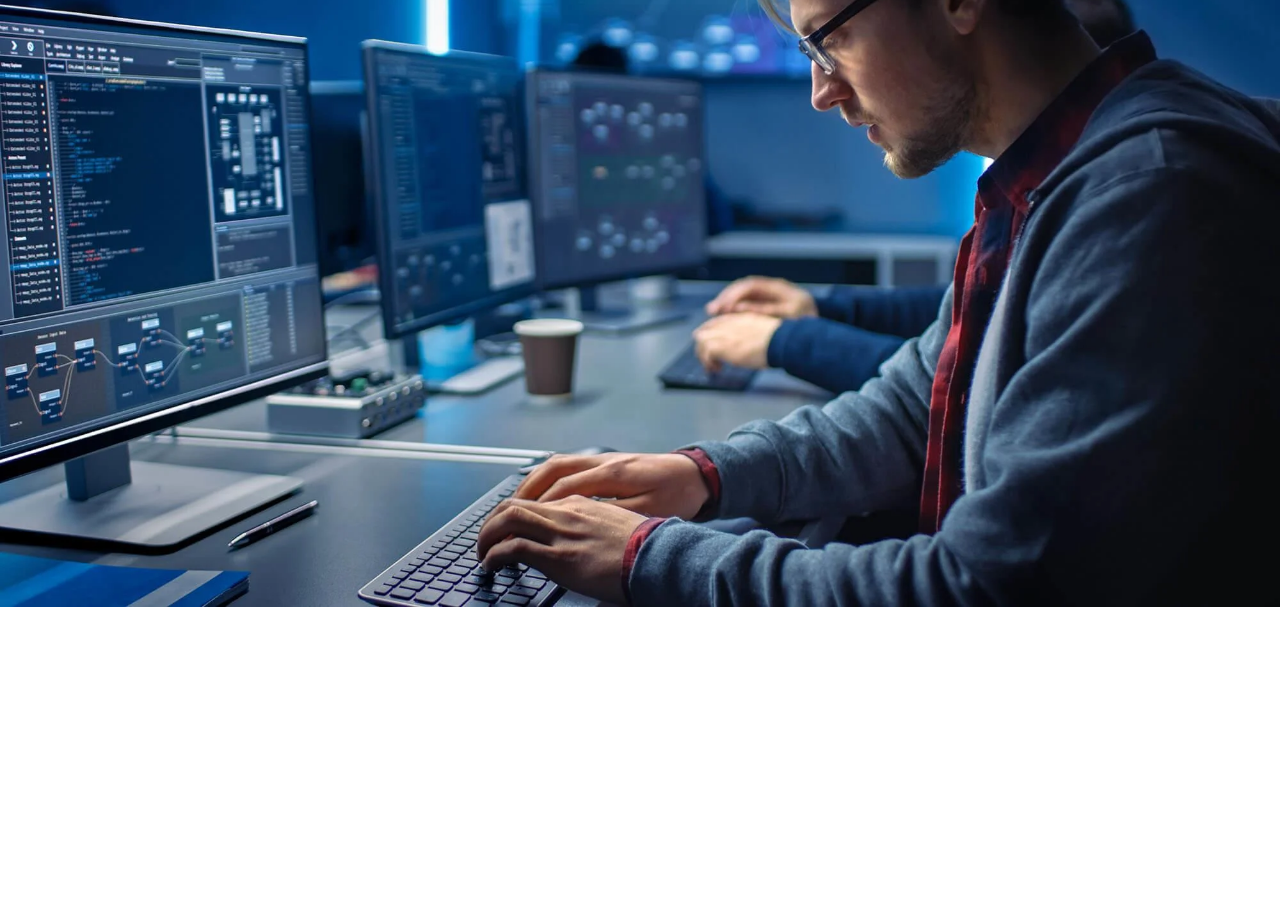
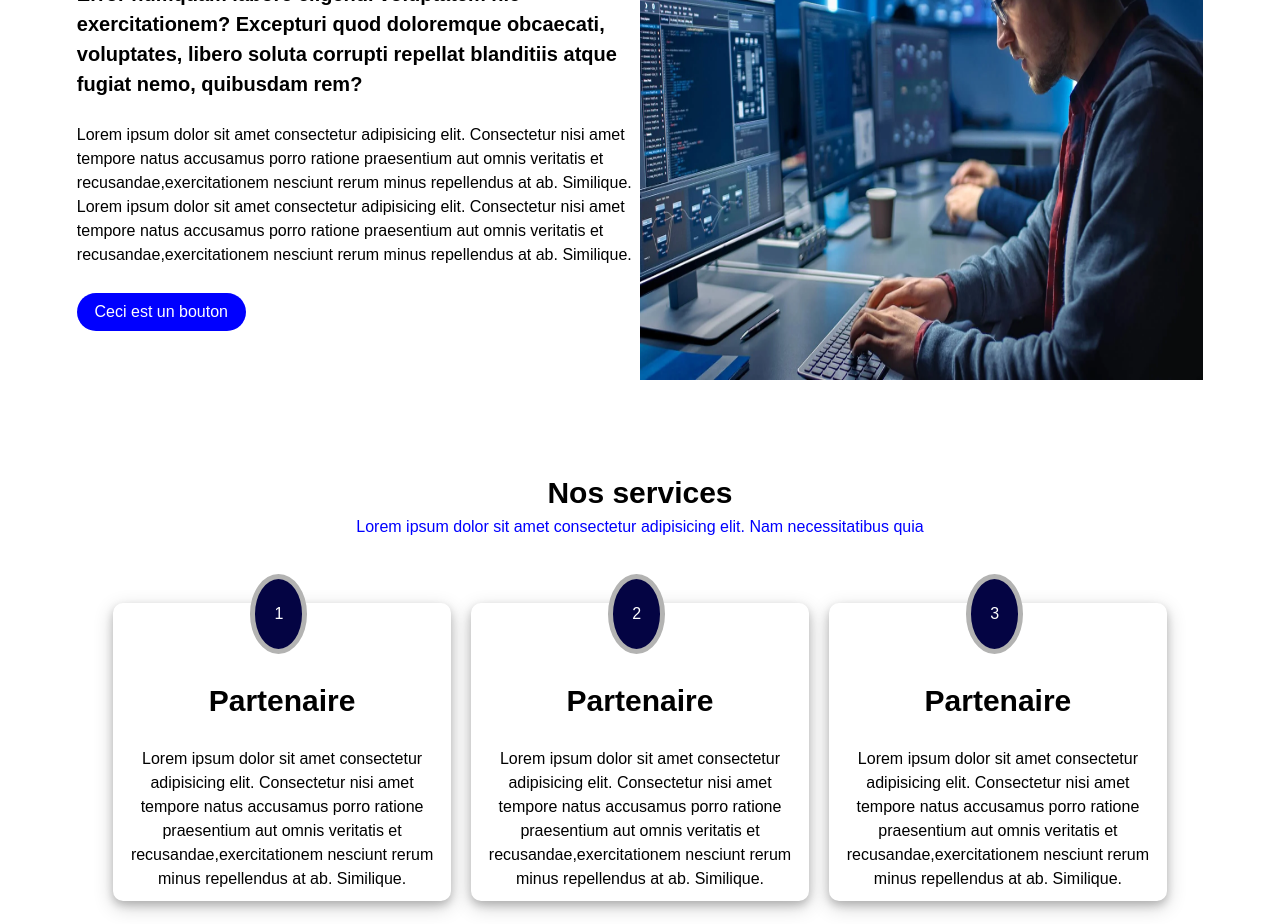
Before and after one commit to Clavien317/Innovtmada, a Next.js app: page / in a window 1280 px wide. Shown: the part 1820-2744 px from the top of the page. Before the commit the page ends 2427 px from the top, so only its background shows below. Built offline with nearby package versions, Linux system fonts and the light colour scheme.

Commit message:
feat service innovt

```diff
--- a/app/page.js
+++ b/app/page.js
@@ -2,6 +2,7 @@ import Apropos from '@/components/Apropos'
 import Contenu from '@/components/Contenu'
 import NavBar from '@/components/NavBar'
 import Professionnel from '@/components/Professionnel'
+import Service from '@/components/Service'
 import React from 'react'
 
 function page() {
@@ -16,6 +17,8 @@ function page() {
         <Apropos />
 
         <Professionnel />
+
+        <Service />
       </>
   )
 }
--- a/components/Professionnel.jsx
+++ b/components/Professionnel.jsx
@@ -46,19 +46,29 @@ function Professionnel() {
 
         <div className="talent">
             <div className="txt">
-            <h1>Partenaire</h1>
+            <h1>
+                Lorem ipsum dolor sit amet consectetur adipisicing elit.
+                Error numquam labore eligendi voluptatem hic exercitationem? Excepturi quod doloremque obcaecati,
+                voluptates, libero soluta corrupti repellat blanditiis atque fugiat nemo, quibusdam rem?
+            </h1>
             <br />
             <p>
                 Lorem ipsum dolor sit amet consectetur adipisicing elit. Consectetur nisi
                 amet tempore natus accusamus porro ratione praesentium aut
                 omnis veritatis et recusandae,exercitationem nesciunt rerum minus repellendus at ab. Similique.
+                Lorem ipsum dolor sit amet consectetur adipisicing elit. Consectetur nisi
+                amet tempore natus accusamus porro ratione praesentium aut
+                omnis veritatis et recusandae,exercitationem nesciunt rerum minus repellendus at ab. Similique.
             </p>
+
+            <button>Ceci est un bouton</button>
             </div>
-
             <div className="image">
                 <img src="/Full-Stack-Developer-1.webp" alt="" />
             </div>
         </div>
+
+
     </>
   )
 }
--- /dev/null
+++ b/components/Service.jsx
@@ -0,0 +1,53 @@
+import React from 'react'
+
+function Service() {
+  return (
+    <>
+        <div className="service">
+            <h2>Nos services</h2>
+            <p className='p'>
+                Lorem ipsum dolor sit amet consectetur adipisicing elit.
+                Nam necessitatibus quia
+            </p>
+
+            <div className="develop">
+                <div className='nbre'>1</div>
+                <br />
+                <h1>Partenaire</h1>
+                <br />
+                <p>
+                    Lorem ipsum dolor sit amet consectetur adipisicing elit. Consectetur nisi
+                    amet tempore natus accusamus porro ratione praesentium aut
+                    omnis veritatis et recusandae,exercitationem nesciunt rerum minus repellendus at ab. Similique.
+                </p>
+            </div>
+
+            <div className="develop">
+                <div className='nbre'>2</div>
+                <br />
+                <h1>Partenaire</h1>
+                <br />
+                <p>
+                    Lorem ipsum dolor sit amet consectetur adipisicing elit. Consectetur nisi
+                    amet tempore natus accusamus porro ratione praesentium aut
+                    omnis veritatis et recusandae,exercitationem nesciunt rerum minus repellendus at ab. Similique.
+                </p>
+            </div>
+
+            <div className="develop">
+                <div className='nbre'>3</div>
+                <br />
+                <h1>Partenaire</h1>
+                <br />
+                <p>
+                    Lorem ipsum dolor sit amet consectetur adipisicing elit. Consectetur nisi
+                    amet tempore natus accusamus porro ratione praesentium aut
+                    omnis veritatis et recusandae,exercitationem nesciunt rerum minus repellendus at ab. Similique.
+                </p>
+            </div>
+        </div>
+    </>
+  )
+}
+
+export default Service
--- a/public/styles/professionnel.css
+++ b/public/styles/professionnel.css
@@ -5,14 +5,16 @@
     justify-content: space-between;
     margin-top: 0vw;
     background-color: rgb(13, 70, 128);
+    height: 60vh;
 }
 
 .professionnel .container .projet ,.experience ,.partenaire
 {
-    width: 30%;
+    width: 25%;
     color: white;
     height: 40vh;
-    margin-left: 1%;
+    margin-left: 5%;
+    margin-bottom: 3vw;
 }
 
 .professionnel .container .projet .nbre,.experience .nbre ,.partenaire .nbre
@@ -20,7 +22,7 @@
     background-color: rgb(6, 10, 68);
     color: white;
     border-radius: 50%;
-    width: 20%;
+    width: 23%;
     height: 12vh;
     display: flex;
     align-items: center;
@@ -39,3 +41,111 @@
 {
     text-align: start;
 }
+
+
+.talent
+{
+    display: flex;
+    justify-content: space-between;
+    align-items: center;
+    width: 90%;
+    margin-left: 5%;
+    margin-top: -5vw;
+    background-color: white;
+    padding: 1vw;
+    border-radius: 10px;
+}
+
+.talent .txt
+{
+    width: 50%;
+}
+
+.talent .txt h1
+{
+    font-size: 20px;
+    font-weight: 600;
+}
+
+.talent .txt button
+{
+    width: 30%;
+    height: 3vw;
+    background-color: blue;
+    color: white;
+    border-radius: 20px;
+    margin-top: 2vw;
+}
+
+.talent .image
+{
+    width: 50%;
+}
+
+.talent .image img
+{
+    height: 60vh;
+    width: 100%;
+}
+
+.service
+{
+    text-align: center;
+    width: 90%;
+    margin-left: 5%;
+    background-color: white;
+    padding: 1vw;
+    border-radius: 10px;
+    margin-top: 5vw;
+}
+
+.service h2
+{
+    font-size: 30px;
+    font-weight: 700;
+}
+
+.service .p
+{
+    color: blue;
+}
+
+.service .develop
+{
+    width: 30%;
+    box-shadow: 0 4px 8px 0 rgba(0, 0, 0, 0.2), 0 6px 20px 0 rgba(0, 0, 0, 0.19);
+    padding: 10px;
+    text-align: center;
+    display: inline-block;
+    margin: 10px;
+    margin-top: 5vw;
+    border-radius: 10px;
+}
+
+.service .develop:hover
+{
+    background-color: rgb(20, 84, 162);
+    color: white;
+}
+
+
+.service .develop h1
+{
+    font-size: 30px;
+    font-weight: 700;
+}
+
+.service .develop .nbre
+{
+    width: 18%;
+    background-color: rgb(4, 4, 67);
+    height: 10vh;
+    border-radius: 50%;
+    display: flex;
+    align-items: center;
+    justify-content: center;
+    color: white;
+    margin-top: -3vw;
+    margin-left: 40%;
+    border: 5px solid rgb(179, 179, 178);
+}
```
